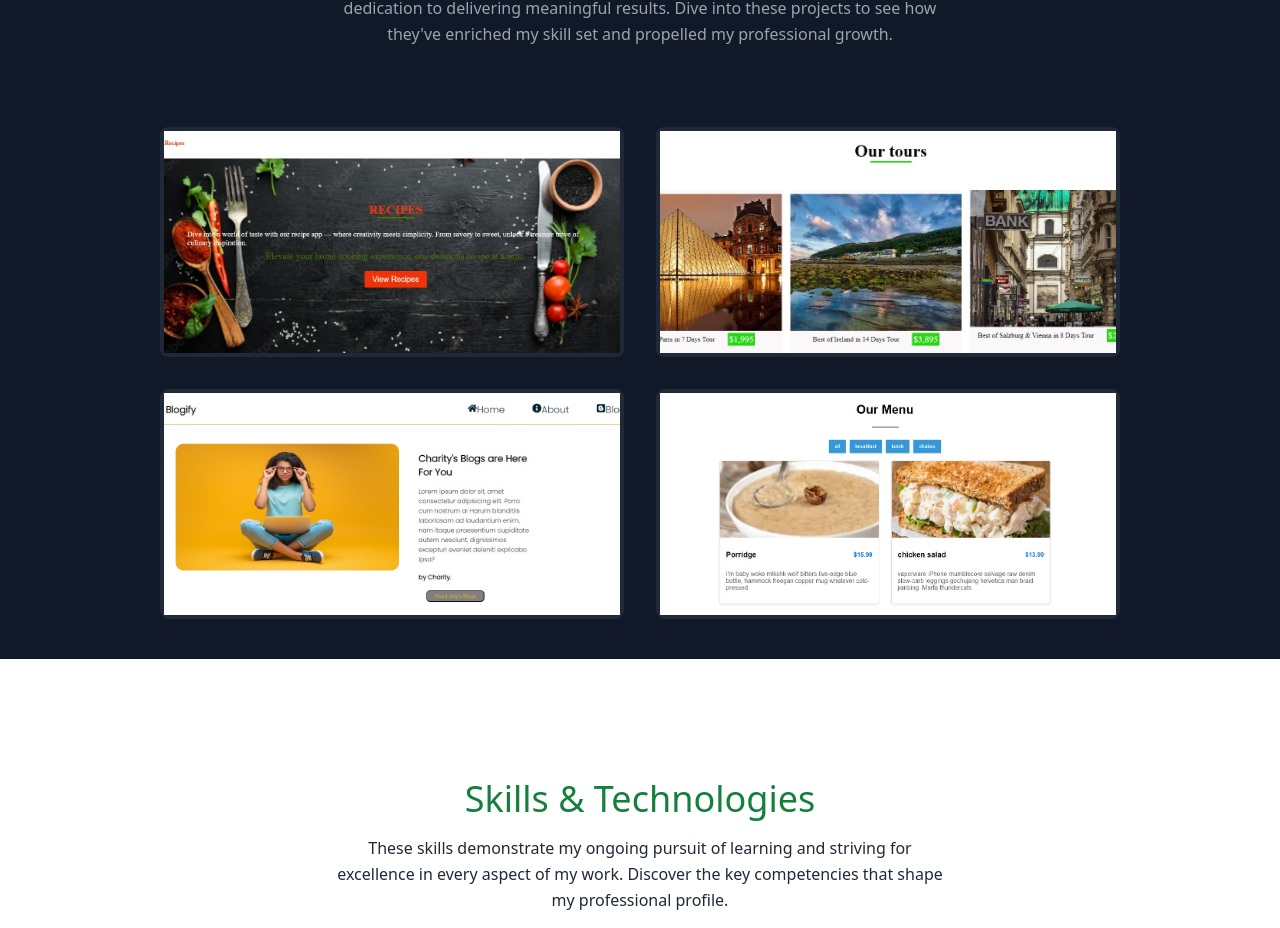
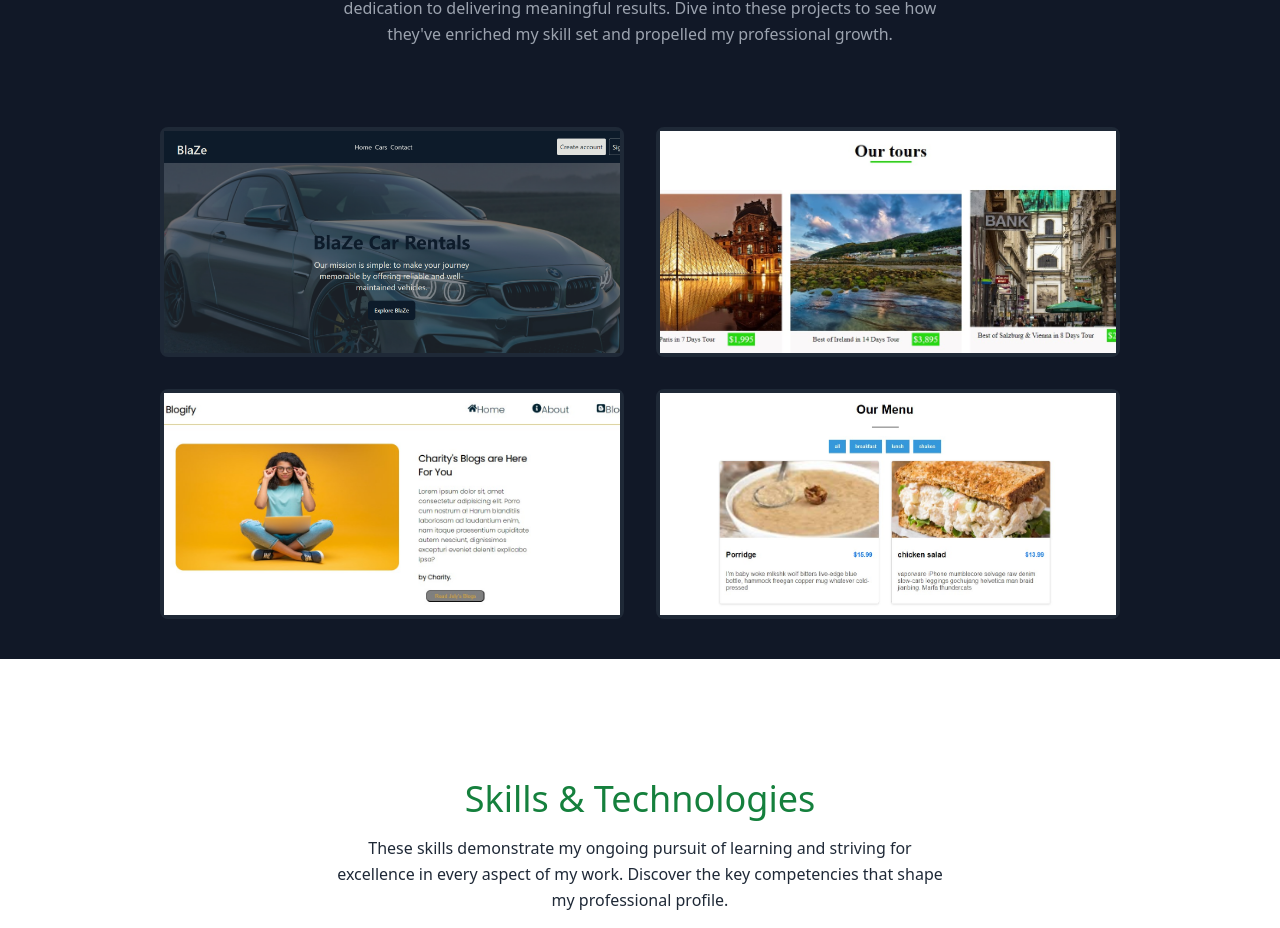
Before and after one commit to jelimo-charity/portfollio, a React (Vite) app: page / in a window 1280 px wide. Shown: the part 1076-2004 px from the top of the page. Built offline with nearby package versions, Linux system fonts and the light colour scheme.

Commit message:
added car rental image

```diff
--- a/src/components/data.js
+++ b/src/components/data.js
@@ -4,8 +4,8 @@ const projects = [
       subtitle: "React, TypeScript, Postgresql, Hono",
       description:
         "Lorem ipsum dolor sit amet consectetur adipisicing elit. Praesentium dolore rerum laborum iure enim sint nemo omnis voluptate exercitationem eius?",
-      image: "./project3.jpg",
-      link: "https://recipe-app-taupe-nu.vercel.app/",
+      image: "./carental.png",
+      link: "https://ashy-sky-0e71c8303.5.azurestaticapps.net/",
 
     },
     {
```
Also changed, not shown: public/carental.png (added).
